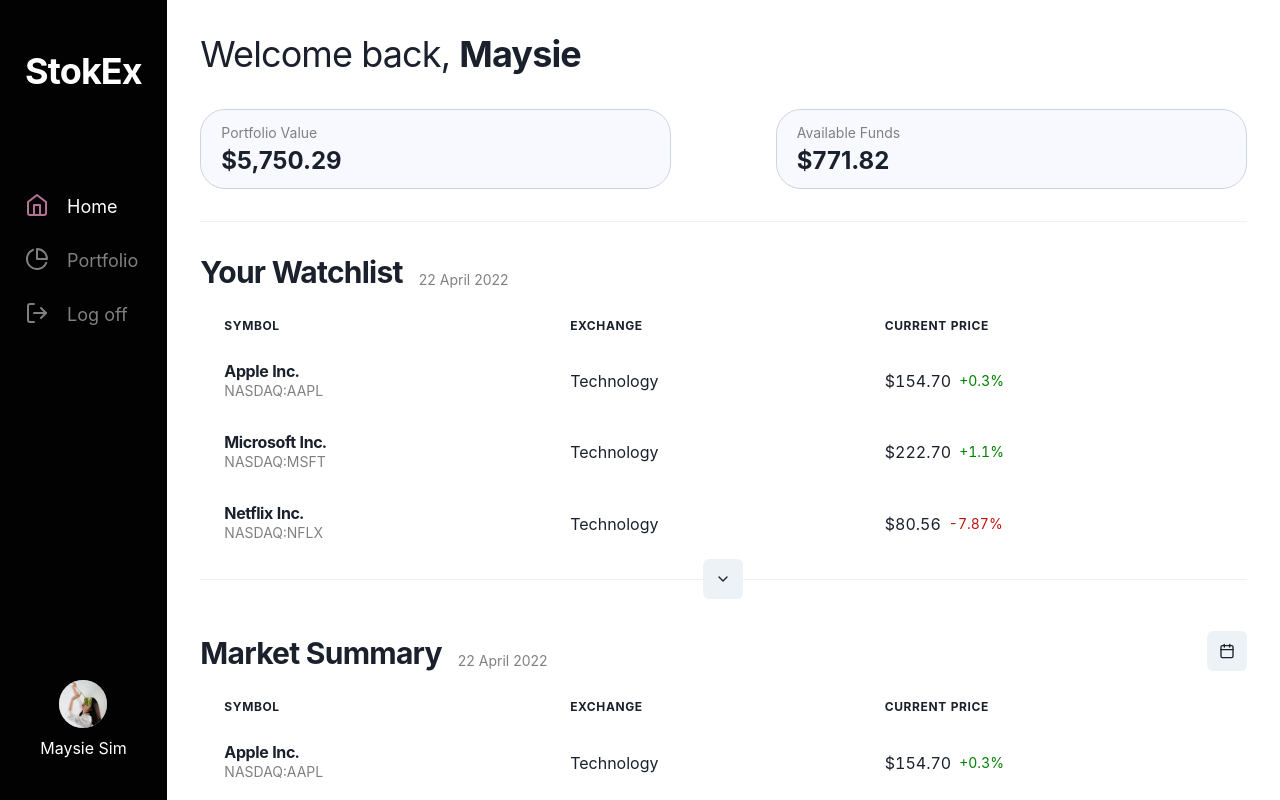
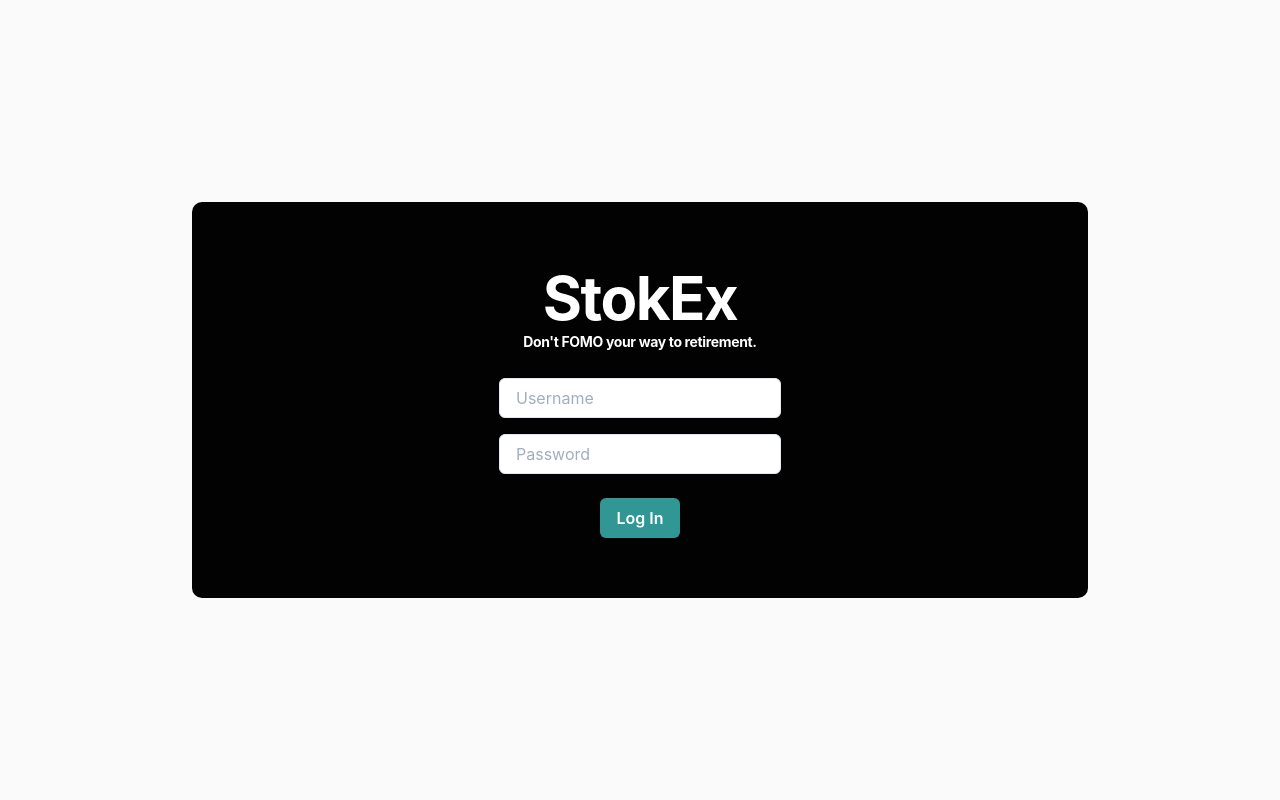
Before and after one commit to alfredats/stokex, a Next.js app: page / in a window 1280 px wide. Built offline with nearby package versions, Linux system fonts and the light colour scheme.

Commit message:
login works, but no filters yet :P

```diff
--- /dev/null
+++ b/components/loginForm.js
@@ -0,0 +1,85 @@
+import { Formik, Form, Field } from 'formik';
+import { FormControl, Input, Button, Center, Text } from '@chakra-ui/react';
+import axios from 'axios';
+import { useRouter } from 'next/router';
+import { useContext, useState } from 'react';
+import SessionContext from '../contexts/SessionContext';
+
+
+export default function LoginForm() {
+    const router = useRouter();
+    const sessContext = useContext(SessionContext);
+    const [failedAuth, setFailedAuth] = useState(false);
+
+    async function authLogin({username, password}) {
+        const ENDPOINT = process.env.NEXT_PUBLIC_CMS_HOST + process.env.NEXT_PUBLIC_CMS_AUTHLOGIN_ENDPOINT;
+            let retVal;
+            const response = await axios.post(ENDPOINT, {
+                    username: username,
+                    password: password
+                })
+            const { sessionKey } = response.data;
+            retVal = sessionKey;
+            return retVal;
+    }
+
+    return (
+        <>
+        <Formik
+            initialValues={{ username: '', password: '' }}
+            onSubmit = {async (values, actions) => {
+                resp =
+                setTimeout(()=> {
+                    const sessionKey = authLogin(values)
+                    sessionKey.then(() => {
+                        sessContext.setSessKey(sessionKey);
+                        actions.setSubmitting(false);
+                        console.log(sessionKey);
+                        router.push("/dashboard");
+                    }).catch(() => {
+                        setFailedAuth(true);
+                    });
+                })
+
+
+            }}
+        >
+            { (props) => (
+                <Form>
+                    <Center flexDir='column'>
+                    <Field name='username'>
+                        {({ field, form}) => (
+                            <>
+                            <FormControl p='2'>
+                                <Input {...field}  id='username' placeholder='Username' backgroundColor='white' />
+                            </FormControl>
+                            </>
+                        )}
+                    </Field>
+                    <Field name='password'>
+                        {({ field, form}) => (
+                            <>
+                            <FormControl p='2'>
+                                <Input {...field}  id='password' placeholder='Password' backgroundColor='white' type='password' />
+                            </FormControl>
+                            </>
+                        )}
+                    </Field>
+                    { failedAuth &&
+                        <Text color="red">Incorrect login credentials!</Text>
+                    }
+                    <Button
+                        mt='4'
+                        colorScheme='teal'
+                        type='submit'
+                        disabled={props.isSubmitting}
+                    >
+                        Log In
+                    </Button>
+                    </Center>
+                </Form>
+            )}
+        </Formik>
+        </>
+    )
+}
--- a/components/sidebar.js
+++ b/components/sidebar.js
@@ -12,7 +12,7 @@
     FiLogOut
 } from 'react-icons/fi';
 import { useContext } from 'react';
-import TabContext from './TabContext';
+import TabContext from '../contexts/TabContext';
 
 
 export default function SideBar({children}) {
@@ -59,7 +59,7 @@
                                 className='sidebar-items'
                             >
                                 <Link
-                                    href="/"
+                                    href="/dashboard"
                                     _hover={{ textDecor: 'none' }}
                                     display="flex"
                                 >
@@ -96,10 +96,15 @@
                                 </Link>
                             </Flex>
                             <Flex className='sidebar-items'>
-                                <Link>
-                                    <Icon as={FiLogOut} fontSize='2xl' />
-                                </Link>
-                                <Link _hover={{ textDecor: 'none' }}>
+                                <Link
+                                    href="/"
+                                    _hover={{ textDecor: 'none'}}
+                                    display="flex"
+                                >
+                                    <Icon
+                                        as={FiLogOut}
+                                        fontSize='2xl'
+                                    />
                                     <Text>Log off</Text>
                                 </Link>
                             </Flex>
--- /dev/null
+++ b/contexts/SessionContext.js
@@ -0,0 +1,8 @@
+import { createContext } from 'react';
+
+const SessionContext = createContext({
+    sessionKey: '',
+    setSessKey: () => {}
+});
+
+export default SessionContext;
--- a/package.json
+++ b/package.json
@@ -12,6 +12,7 @@
     "@chakra-ui/react": "^1.8.8",
     "@emotion/react": "^11",
     "@emotion/styled": "^11",
+    "axios": "^0.27.2",
     "chart.js": "^3.7.1",
     "formik": "^2.2.9",
     "framer-motion": "^6",
@@ -19,7 +20,8 @@
     "react": "18.1.0",
     "react-chartjs-2": "^4.1.0",
     "react-dom": "18.1.0",
-    "react-icons": "^4.3.1"
+    "react-icons": "^4.3.1",
+    "swr": "^1.3.0"
   },
   "devDependencies": {
     "@faker-js/faker": "^6.3.1",
--- a/pages/_app.js
+++ b/pages/_app.js
@@ -1,11 +1,19 @@
 import { ChakraProvider } from '@chakra-ui/react';
 import '../styles/globals.css';
-
+import SessionContext from '../contexts/SessionContext';
+import { useState } from 'react';
 
 function MyApp({ Component, pageProps }) {
+  const [sessKey, setSessKey] = useState('');
+  const session = {
+    sessionKey: sessKey,
+    setSessKey
+  }
   return (
     <ChakraProvider>
-      <Component {...pageProps} />
+      <SessionContext.Provider value={session} >
+        <Component {...pageProps} />
+      </SessionContext.Provider>
     </ChakraProvider>
   )
 }
--- a/pages/dashboard.js
+++ b/pages/dashboard.js
@@ -1,6 +1,6 @@
 import SideBar from '../components/sidebar';
 import DashHome from '../components/viewDashboard';
-import TabContext from '../components/TabContext';
+import TabContext from '../contexts/TabContext';
 import { useState } from 'react';
 
 export default function Dashboard({ children }) {
--- a/pages/index.js
+++ b/pages/index.js
@@ -2,9 +2,10 @@
 import Image from 'next/image'
 import styles from '../styles/Home.module.css'
 import Dashboard from './dashboard';
+import Login from './login';
 
 const Home = () => { return (
-    <Dashboard />
+    <Login />
   )
 };
 
--- a/pages/login.js
+++ b/pages/login.js
@@ -1,4 +1,53 @@
+import {
+    Flex,
+    Heading,
+    FormControl, FormLabel, Input
+} from '@chakra-ui/react';
+import LoginForm from '../components/loginForm';
 
 export default function Login() {
-    return (<> </>)
+    return (
+        <Flex
+            backgroundColor='#fafafa'
+            height='100vh'
+        >
+            <Flex
+                backgroundColor='#020202'
+                w='70%'
+                margin='auto'
+                borderRadius='10'
+                flexDir='column'
+                p='10'
+            >
+                <Flex
+                    flexDir='column'
+                    p='5'
+                    margin='0 auto'
+                >
+                    <Heading
+                        fontSize='6xl'
+                        alignSelf='center'
+                        letterSpacing='tight'
+                        color='white'
+                    >
+                        StokEx
+                    </Heading>
+                    <Heading
+                        fontSize='sm'
+                        letterSpacing='tight'
+                        fontStyle='light'
+                        color='white'
+                    >
+                        Don't FOMO your way to retirement.
+                    </Heading>
+                </Flex>
+                <Flex
+                    margin='0 auto'
+                    paddingBottom='5'
+                >
+                    <LoginForm />
+                </Flex>
+            </Flex>
+        </Flex>
+    )
 }
--- a/pages/portfolio.js
+++ b/pages/portfolio.js
@@ -1,7 +1,7 @@
 import { Flex, Heading } from '@chakra-ui/react'
 import SideBar from '../components/sidebar';
 import PortfolioView from '../components/viewPortfolio';
-import TabContext from '../components/TabContext';
+import TabContext from '../contexts/TabContext';
 import { useState } from 'react';
 
 const Portfolio = () => {
```
Also changed, not shown: components/viewDashboard.js (+10 -0 lines), contexts/TabContext.js (renamed from components/TabContext.js), 1 other file (tests, documents, lock files or other folders).
